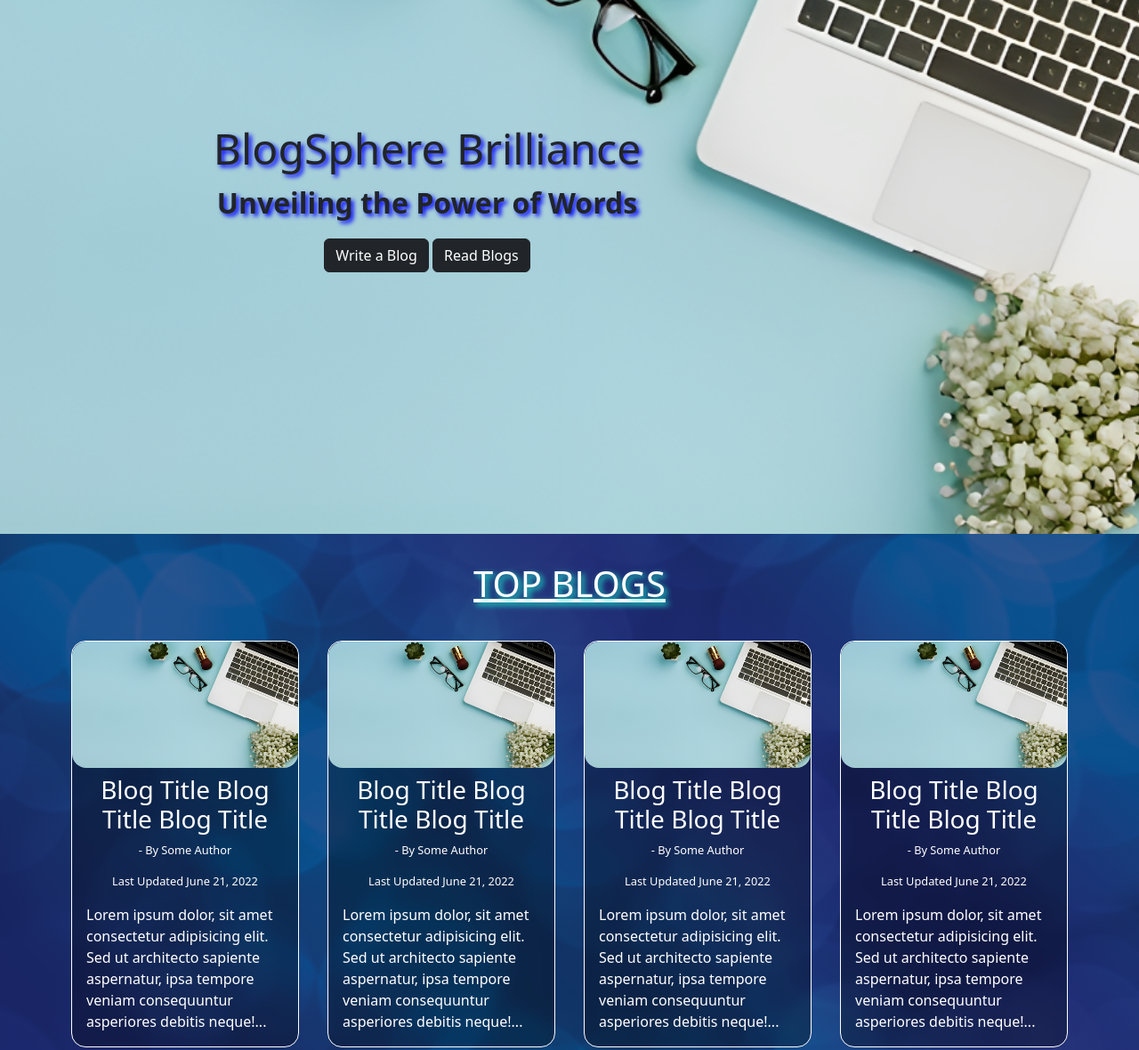
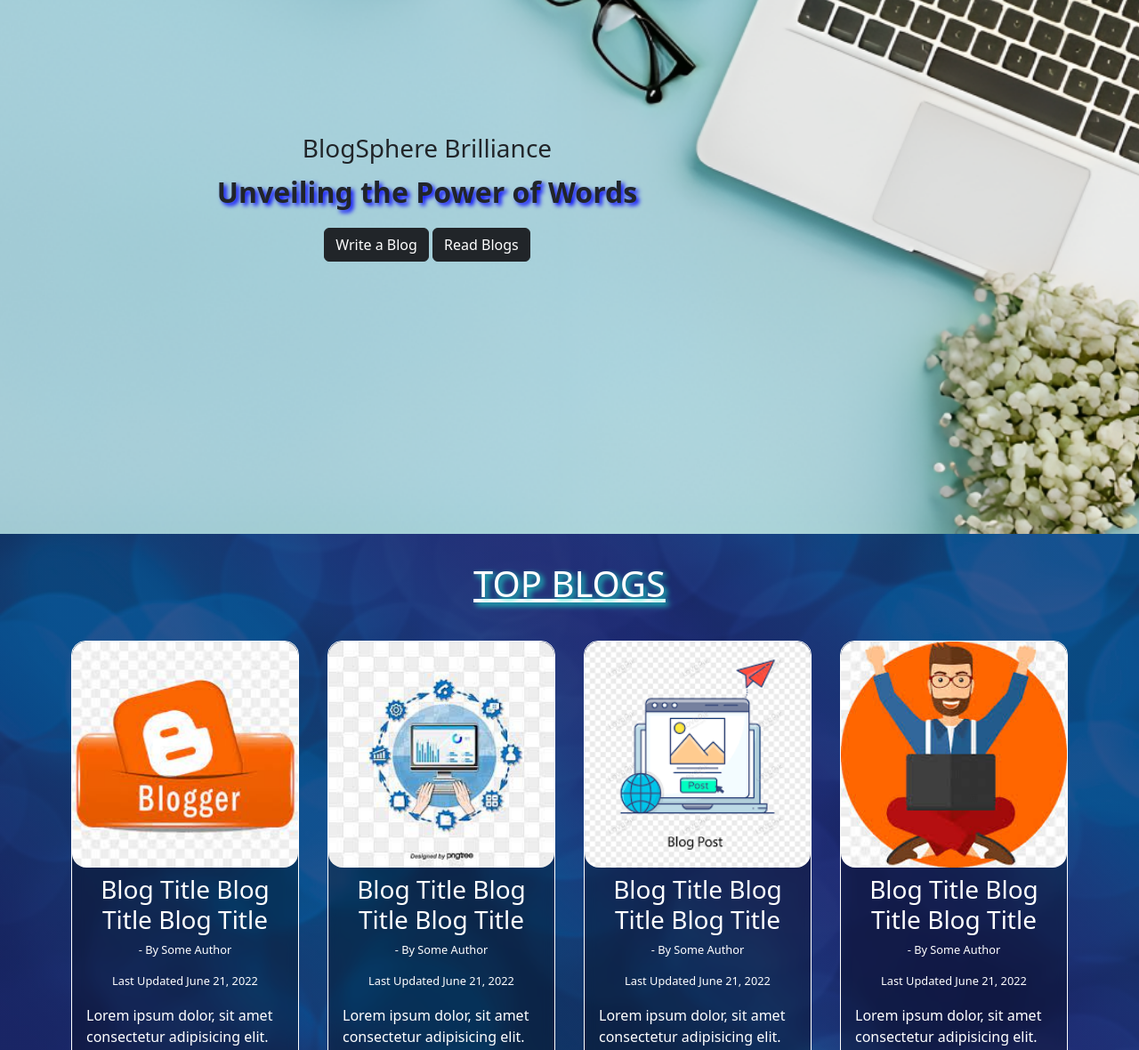
Before and after one commit to pruthvidesai7/OIBSIP, a plain HTML site: page Task 1/index.html in a window 1280 px wide. Shown: the part 200-1380 px from the top of the page at 89% size. Drawn offline with nearby package versions, Linux system fonts and the light colour scheme; a script that the page names is missing.

Commit message:
Third commit

```diff
--- a/Task 1/index.html
+++ b/Task 1/index.html
@@ -20,7 +20,7 @@
 
         <div class="center-content">
             <div class="content-header">
-                <h1>BlogSphere Brilliance</h1>
+                <h3>BlogSphere Brilliance</h3>
                 <p>Unveiling the Power of Words</p>
                 <button class="btn btn-dark" onclick="writeBlog()">Write a Blog</button>
                 <button class="btn btn-dark" onclick="readBlogs()">Read Blogs</button>
@@ -35,7 +35,7 @@
 
         <div class="top-blogs" id="top-blogs">
             <div class="blog" onclick="openBlog(1)">
-                <img src="./images/background.png" alt="">
+                <img src="./images/Untitled1.jpeg" alt="">
                 <h3>Blog Title Blog Title Blog Title</h3>
                 <p class="author">- By Some Author</p>
                 <p class="date">Last Updated June 21, 2022</p>
@@ -45,7 +45,7 @@
             </div>
 
             <div class="blog" onclick="openBlog(2)">
-                <img src="./images/background.png" alt="">
+                <img src="./images/Untitled2.jpeg" alt="">
                 <h3>Blog Title Blog Title Blog Title</h3>
                 <p class="author">- By Some Author</p>
                 <p class="date">Last Updated June 21, 2022</p>
@@ -55,7 +55,7 @@
             </div>
 
             <div class="blog" onclick="openBlog(3)">
-                <img src="./images/background.png" alt="">
+                <img src="./images/Untitled3.png" alt="">
                 <h3>Blog Title Blog Title Blog Title</h3>
                 <p class="author">- By Some Author</p>
                 <p class="date">Last Updated June 21, 2022</p>
@@ -65,7 +65,7 @@
             </div>
 
             <div class="blog" onclick="openBlog(4)">
-                <img src="./images/background.png" alt="">
+                <img src="./images/images3.jpeg" alt="">
                 <h3>Blog Title Blog Title Blog Title</h3>
                 <p class="author">- By Some Author</p>
                 <p class="date">Last Updated June 21, 2022</p>
@@ -165,7 +165,7 @@
                 <h3>Newsletter</h3>
                 <p>Subscribe for latest updates</p>
                 <input type="email" id="email" class="email" placeholder="your email id">
-                <div><input type="submit" value="subscribe" onclick="subscribe()"
+                <div><input type="submit" value="Subscribe" onclick="subscribe()"
                     class="btn btn-info"></div>
             </div>
         </div>
```
Also changed, not shown: Task 1/images/Untitled1.jpeg (added), Task 1/images/Untitled2.jpeg (added), Task 1/images/Untitled3.png (added), Task 1/images/images2.png (added), Task 1/images/images3.jpeg (added).
